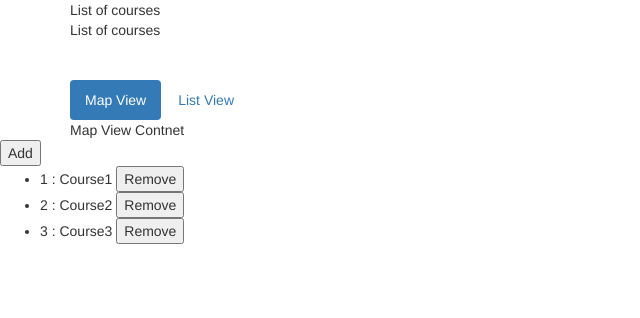
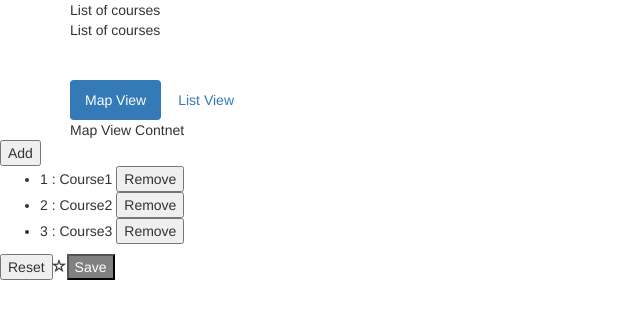
Before and after one commit to WeiChienHsu/angular, an Angular app in the folder directive/: page / in a window 1280 px wide. Shown: the top 318 px of the page, without its empty margins (0-640 px from the left). Built offline with nearby package versions, Linux system fonts and the light colour scheme.

Commit message:
Add ngStyle

```diff
--- a/directive/src/app/app.component.html
+++ b/directive/src/app/app.component.html
@@ -36,9 +36,33 @@
 <button (click) = "onAdd()">Add</button>
 <div>
   <ul>
-    <li *ngFor = "let course of courses, index as i">
+    <li *ngFor = "let course of courses, index as i; trackBy: trackCourse">
         {{i+1}} : {{course.name}} <button (click) = "onRemove(course)">Remove</button>
     </li>
 
   </ul>
 </div>
+<button (click) = "onReset()">Reset</button>
+
+<span
+  class="glyphicon"
+  [ngClass]=" {
+    'glyphicon-star':isSelected,
+    'glyphicon-star-empty': !isSelected
+      }"
+  (click) = "onClick()"
+    >
+</span>
+
+
+<button
+  [ngStyle] = "{
+    'backgroundColor' : canSave ? 'green' : 'gray',
+    'color' : canSave ? 'red' : 'white',
+    'fontWeight' :canSave ? 'blod' : 'normal'
+  }"
+
+  (click) = "onClick()"
+  >
+ Save
+</button>
--- a/directive/src/app/app.component.ts
+++ b/directive/src/app/app.component.ts
@@ -6,6 +6,12 @@ import { Component } from '@angular/core';
   styleUrls: ['./app.component.css']
 })
 export class AppComponent {
+  isSelected = false;
+  onClick(){
+    this.isSelected = ! this.isSelected;
+    this.canSave = ! this.canSave
+  }
+
   courses = [
     {id: 1, name: "Course1"},
     {id: 2, name: "Course2"},
@@ -22,5 +28,18 @@ export class AppComponent {
      this.courses.splice(index,1 );
    }
 
+   onReset(){
+     this.courses =[
+      {id: 1, name: "Course1"},
+      {id: 2, name: "Course2"},
+      {id: 3, name: "Course3"}
+     ]
+   }
+
+   trackCourse(index, course){
+     return course ? course.id : undefined;
+   }
+
+  canSave = false;
   viewMode = "map";
 }
```
